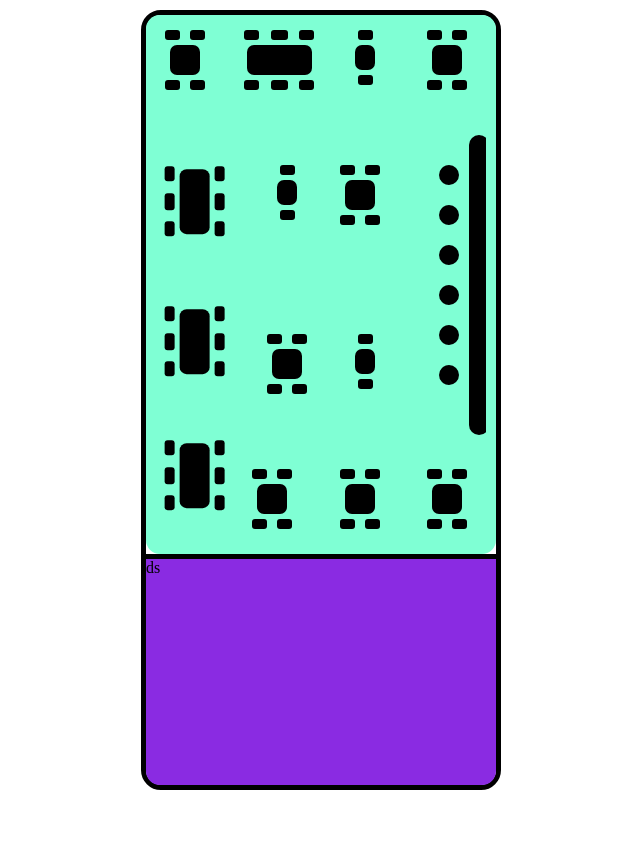
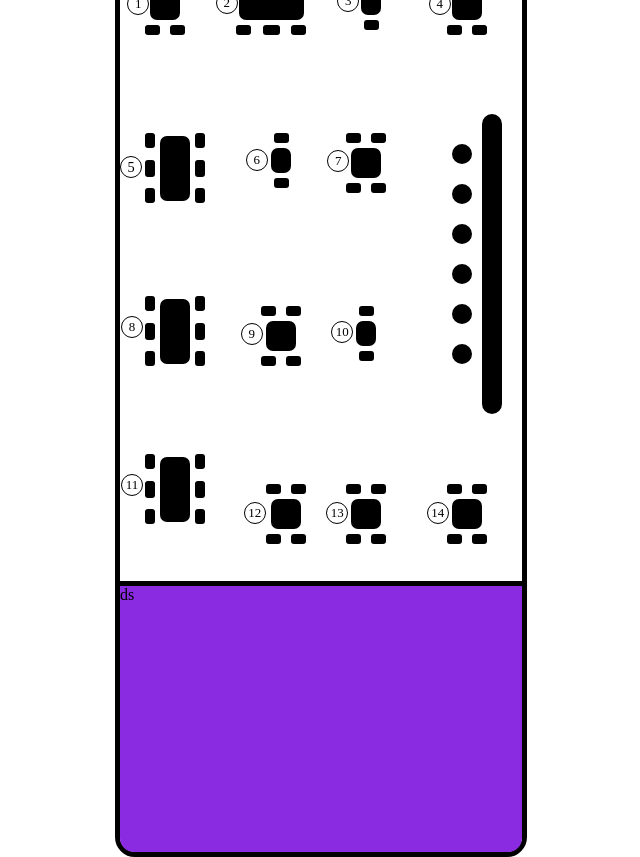
Before and after one commit to John-Paul-Larkin/kitchenpos, a React (Create React App) app: page / in a window 1280 px wide. Shown: the whole page, without its empty margins (319-959 px from the left). Before the commit the page ends 800 px from the top, so only its background shows below. Built offline with nearby package versions, Linux system fonts and the light colour scheme.

Commit message:
Table numbers

```diff
--- a/src/components/Alterations.tsx
+++ b/src/components/Alterations.tsx
@@ -3,7 +3,7 @@ import styles from "../styles/OrderScreen.module.css";
 export default function Alterations({ ingredients }: { ingredients: Ingredients[] | undefined }) {
   return (
     <span className={styles["order-alterations"]}>
-      <span>
+      <div>
         {ingredients &&
           ingredients.map((ingredient) => {
             if (!ingredient.selected) {
@@ -12,7 +12,7 @@ export default function Alterations({ ingredients }: { ingredients: Ingredients[
 
 
           })}
-      </span>
+      </div>
     </span>
   );
 }
--- a/src/components/Floorplan.tsx
+++ b/src/components/Floorplan.tsx
@@ -5,7 +5,9 @@ export default function Floorplan({ setisShowFloorPlan }: { setisShowFloorPlan:
     <>
       <div className={styles["floor-plan"]} onClick={() => setisShowFloorPlan((cur) => !cur)}>
         {/*4 seat table */}
+        <div className={styles["table-container"]}>
           <span className={styles["table-1"]}>
+            <span className={`${styles["table-num"]} ${styles["one"]}`}>1</span>
             <svg width="70" height="90">
               <rect width="30" height="30" style={{ fill: "black" }} rx="7" x="15" y="25" />
 
@@ -15,9 +17,12 @@ export default function Floorplan({ setisShowFloorPlan }: { setisShowFloorPlan:
               <rect width="15" height="10" style={{ fill: "black" }} rx="3" x="10" y="60" />
             </svg>
           </span>
+        </div>
 
         {/*6 seat table */}
+        <div className={styles["table-container"]}>
           <span className={styles["table-2"]}>
+            <span className={`${styles["table-num"]} ${styles["two"]}`}>2</span>
             <svg width="90" height="90">
               <rect width="65" height="30" style={{ fill: "black" }} rx="7" x="13" y="25" />
 
@@ -30,9 +35,12 @@ export default function Floorplan({ setisShowFloorPlan }: { setisShowFloorPlan:
               <rect width="15" height="10" style={{ fill: "black" }} rx="3" x="65" y="60" />
             </svg>
           </span>
+        </div>
 
         {/*2 seat table */}
+        <div className={styles["table-container"]}>
           <span className={styles["table-3"]}>
+            <span className={`${styles["table-num"]} ${styles["three"]}`}>3</span>
             <svg width="50" height="90">
               <rect width="20" height="25" style={{ fill: "black" }} rx="7" x="15" y="25" />
 
@@ -40,9 +48,12 @@ export default function Floorplan({ setisShowFloorPlan }: { setisShowFloorPlan:
               <rect width="15" height="10" style={{ fill: "black" }} rx="3" x="18" y="55" />
             </svg>
           </span>
+        </div>
 
         {/*4 seat table */}
+        <div className={styles["table-container"]}>
           <span className={styles["table-4"]}>
+            <span className={`${styles["table-num"]} ${styles["four"]}`}>4</span>
             <svg width="70" height="90">
               <rect width="30" height="30" style={{ fill: "black" }} rx="7" x="15" y="25" />
 
@@ -52,8 +63,11 @@ export default function Floorplan({ setisShowFloorPlan }: { setisShowFloorPlan:
               <rect width="15" height="10" style={{ fill: "black" }} rx="3" x="10" y="60" />
             </svg>
           </span>
+        </div>
 
         {/*6 seat table */}
+        <div className={styles["table-container"]}>
+          <span className={`${styles["table-num"]} ${styles["five"]}`}>5</span>
           <span className={styles["table-5"]}>
             <svg width="90" height="90">
               <rect width="65" height="30" style={{ fill: "black" }} rx="7" x="13" y="25" />
@@ -67,9 +81,12 @@ export default function Floorplan({ setisShowFloorPlan }: { setisShowFloorPlan:
               <rect width="15" height="10" style={{ fill: "black" }} rx="3" x="65" y="60" />
             </svg>
           </span>
+        </div>
 
         {/*2 seat table */}
+        <div className={styles["table-container"]}>
           <span className={styles["table-6"]}>
+            <span className={`${styles["table-num"]} ${styles["six"]}`}>6</span>
             <svg width="50" height="90">
               <rect width="20" height="25" style={{ fill: "black" }} rx="7" x="15" y="25" />
 
@@ -77,9 +94,12 @@ export default function Floorplan({ setisShowFloorPlan }: { setisShowFloorPlan:
               <rect width="15" height="10" style={{ fill: "black" }} rx="3" x="18" y="55" />
             </svg>
           </span>
+        </div>
 
         {/*4 seat table */}
+        <div className={styles["table-container"]}>
           <span className={styles["table-7"]}>
+            <span className={`${styles["table-num"]} ${styles["seven"]}`}>7</span>
             <svg width="70" height="90">
               <rect width="30" height="30" style={{ fill: "black" }} rx="7" x="15" y="25" />
 
@@ -89,10 +109,12 @@ export default function Floorplan({ setisShowFloorPlan }: { setisShowFloorPlan:
               <rect width="15" height="10" style={{ fill: "black" }} rx="3" x="10" y="60" />
             </svg>
           </span>
+        </div>
 
         {/* bar and stools */}
+
         <span className={styles["bar"]}>
-          <svg height="320" width="150">
+          <svg height="320" width="200">
             <g fill="none" stroke="black" stroke-width="20">
               <path stroke-linecap="round" d="M80 20 80 300" />
               <circle cx="50" cy="50" r="5" stroke="black" stroke-width="10" fill="black" />
@@ -106,7 +128,9 @@ export default function Floorplan({ setisShowFloorPlan }: { setisShowFloorPlan:
         </span>
 
         {/*6 seat table */}
+        <div className={styles["table-container"]}>
           <span className={styles["table-8"]}>
+            <span className={`${styles["table-num"]} ${styles["eight"]}`}>8</span>
             <svg width="90" height="90">
               <rect width="65" height="30" style={{ fill: "black" }} rx="7" x="13" y="25" />
 
@@ -119,9 +143,12 @@ export default function Floorplan({ setisShowFloorPlan }: { setisShowFloorPlan:
               <rect width="15" height="10" style={{ fill: "black" }} rx="3" x="65" y="60" />
             </svg>
           </span>
+        </div>
 
         {/*4 seat table */}
+        <div className={styles["table-container"]}>
           <span className={styles["table-9"]}>
+            <span className={`${styles["table-num"]} ${styles["nine"]}`}>9</span>
             <svg width="70" height="90">
               <rect width="30" height="30" style={{ fill: "black" }} rx="7" x="15" y="25" />
 
@@ -131,8 +158,12 @@ export default function Floorplan({ setisShowFloorPlan }: { setisShowFloorPlan:
               <rect width="15" height="10" style={{ fill: "black" }} rx="3" x="10" y="60" />
             </svg>
           </span>
+        </div>
+
         {/*2 seat table */}
+        <div className={styles["table-container"]}>
           <span className={styles["table-10"]}>
+            <span className={`${styles["table-num"]} ${styles["ten"]}`}>10</span>
             <svg width="50" height="90">
               <rect width="20" height="25" style={{ fill: "black" }} rx="7" x="15" y="25" />
 
@@ -140,9 +171,12 @@ export default function Floorplan({ setisShowFloorPlan }: { setisShowFloorPlan:
               <rect width="15" height="10" style={{ fill: "black" }} rx="3" x="18" y="55" />
             </svg>
           </span>
+        </div>
 
         {/*6 seat table */}
+        <div className={styles["table-container"]}>
           <span className={styles["table-11"]}>
+            <span className={`${styles["table-num"]} ${styles["eleven"]}`}>11</span>
             <svg width="90" height="90">
               <rect width="65" height="30" style={{ fill: "black" }} rx="7" x="13" y="25" />
 
@@ -155,10 +189,12 @@ export default function Floorplan({ setisShowFloorPlan }: { setisShowFloorPlan:
               <rect width="15" height="10" style={{ fill: "black" }} rx="3" x="65" y="60" />
             </svg>
           </span>
-
+        </div>
 
         {/*4 seat table */}
+        <div className={styles["table-container"]}>
           <span className={styles["table-12"]}>
+            <span className={`${styles["table-num"]} ${styles["twelve"]}`}>12</span>
             <svg width="70" height="90">
               <rect width="30" height="30" style={{ fill: "black" }} rx="7" x="15" y="25" />
 
@@ -168,8 +204,12 @@ export default function Floorplan({ setisShowFloorPlan }: { setisShowFloorPlan:
               <rect width="15" height="10" style={{ fill: "black" }} rx="3" x="10" y="60" />
             </svg>
           </span>
+        </div>
+
         {/*4 seat table */}
+        <div className={styles["table-container"]}>
           <span className={styles["table-13"]}>
+            <span className={`${styles["table-num"]} ${styles["thirteen"]}`}>13</span>
             <svg width="70" height="90">
               <rect width="30" height="30" style={{ fill: "black" }} rx="7" x="15" y="25" />
 
@@ -179,8 +219,12 @@ export default function Floorplan({ setisShowFloorPlan }: { setisShowFloorPlan:
               <rect width="15" height="10" style={{ fill: "black" }} rx="3" x="10" y="60" />
             </svg>
           </span>
+        </div>
+
         {/*4 seat table */}
+        <div className={styles["table-container"]}>
           <span className={styles["table-14"]}>
+            <span className={`${styles["table-num"]} ${styles["fourteen"]}`}>14</span>
             <svg width="70" height="90">
               <rect width="30" height="30" style={{ fill: "black" }} rx="7" x="15" y="25" />
 
@@ -190,7 +234,7 @@ export default function Floorplan({ setisShowFloorPlan }: { setisShowFloorPlan:
               <rect width="15" height="10" style={{ fill: "black" }} rx="3" x="10" y="60" />
             </svg>
           </span>
-
+        </div>
       </div>
       <div className={styles["footer-info"]}>ds</div>
     </>
--- a/src/components/MobileScreen.tsx
+++ b/src/components/MobileScreen.tsx
@@ -9,9 +9,9 @@ import { motion } from "framer-motion";
 
 export default function MobileScreen() {
   const screens = [
+    { value: { width: 412, height: 914 }, label: "Samsung Galaxy S20FE - Width: 412 Height: 914  " },
     { value: { width: 360, height: 780 }, label: "Samsung Galaxy S22 - Width: 360 Height: 780    " },
     { value: { width: 390, height: 844 }, label: "Iphone 12 PRO - Width: 390 Height: 844        " },
-    { value: { width: 412, height: 914 }, label: "Samsung Galaxy S20FE - Width: 412 Height: 914  " },
   ];
 
   const [screen, setScreen] = useState<Screens | null>(screens[0]);
--- a/src/components/TableNumberSelect.tsx
+++ b/src/components/TableNumberSelect.tsx
@@ -15,6 +15,7 @@ export default function TableNumberSelect({
     <form>
       <label className={styles['table-number']} htmlFor="cars">Table number:</label>
       <select value={tableNumber} className={styles["table-select"]} onChange={(e) => handleSelectChange(e)}>
+        <option value="15">Bar</option>
         <option value="1">1</option>
         <option value="2">2</option>
         <option value="3">3</option>
@@ -29,7 +30,6 @@ export default function TableNumberSelect({
         <option value="12">12</option>
         <option value="13">13</option>
         <option value="14">14</option>
-        <option value="15">15</option>
       </select>
     </form>
   );
--- a/src/styles/FloorPlan.module.css
+++ b/src/styles/FloorPlan.module.css
@@ -1,7 +1,7 @@
 .floor-plan {
   width: 100%;
   height: 70%;
-  background-color: aquamarine;
+  /* background-color: aquamarine; */
   border-radius: 14px;
   display: grid;
   grid-template-columns: repeat(4, 25%);
@@ -11,6 +11,14 @@ span {
   display: flex;
   align-items: center;
   justify-content: center;
+  position: relative;
+}
+
+.table-container {
+  display: flex;
+  align-items: center;
+  justify-content: center;
+  position: relative;
 }
 
 .bar {
@@ -19,40 +27,133 @@ span {
   left: -10px;
 }
 
-
 .table-5 {
   position: relative;
   transform: rotate(90deg);
 }
 .table-6 {
   position: relative;
-    left:10px;
+  left: 10px;
 }
 
 .table-8 {
   position: relative;
   transform: rotate(90deg);
-  top:-30px;
+  top: -30px;
 }
 
 .table-9 {
   position: relative;
-   left:15px;
+  left: 15px;
+  top: -20px;
+}
+
+.table-10 {
+  position: relative;
+  left: -5px;
+  top: -20px;
 }
 
 .table-11 {
   position: relative;
   transform: rotate(90deg);
-  top:-30px;
-
-
+  top: -30px;
 }
 
+.table-12 {
+  position: relative;
+  /* top: -30px; */
+  left: 20px;
+}
 
 .footer-info {
   background-color: blueviolet;
   height: 30%;
   border-radius: 0 0 14px 14px;
   border-top: 5px solid black;
+}
 
+/* Positioning of table numbers */
+
+.table-num {
+  position: absolute;
+  border-radius: 50%;
+  width: 1.1em;
+  height: 1.1em;
+  padding: 10px;
+  border: 1px solid black;
+  background-color: white;
+  color: black;
+  z-index: 1;
 }
+
+.one {
+  top: 28px;
+  left: -8px;
+}
+
+.two {
+  top: 27px;
+  left: -10px;
+}
+
+.three {
+  top: 25px;
+  left: -9px;
+}
+
+.four {
+  top: 28px;
+  left: -8px;
+}
+
+.five {
+  top: 85px;
+  left: 0px;
+}
+
+.six {
+  top: 26px;
+  left: -10px;
+}
+
+.seven {
+  top: 27px;
+  left: -9px;
+}
+.eight {
+  top: 72px;
+  left: 30px;
+  transform: rotate(270deg);
+}
+
+.nine {
+  top: 27px;
+  left: -10px;
+}
+
+.ten {
+  top: 25px;
+  left: -10px;
+}
+
+.eleven {
+  top: 72px;
+  left: 30px;
+  transform: rotate(270deg);
+}
+
+.twelve {
+  top: 28px;
+  left: -12px;
+}
+
+.thirteen {
+  top: 28px;
+  left: -10px;
+}
+
+.fourteen {
+  top: 28px;
+  left: -10px;
+}
```
Also changed, not shown: src/styles/OrderScreen.module.css (+4 -5 lines). Lines whose indentation alone changed are shown as unchanged.
